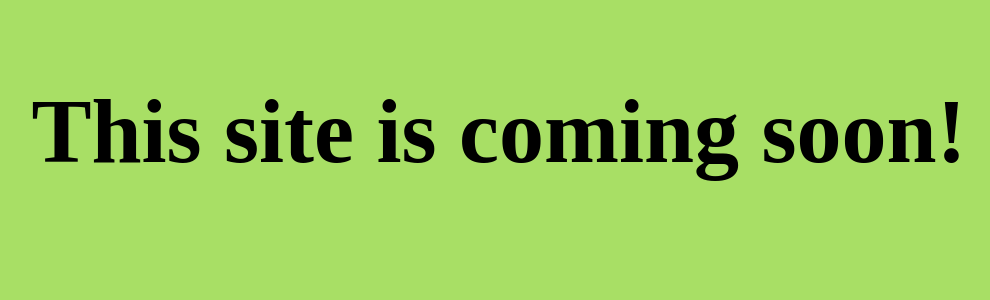
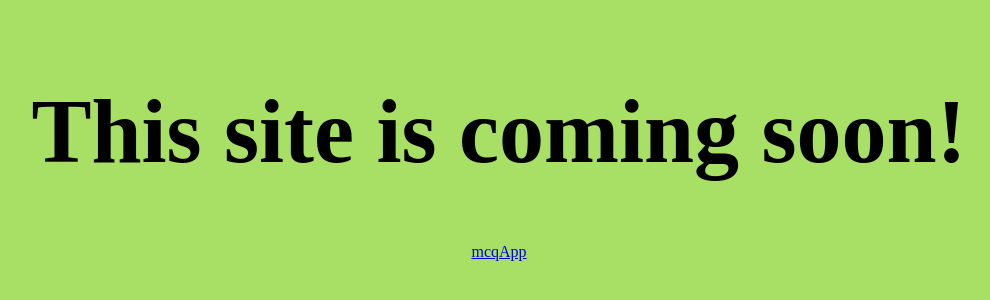
Before and after one commit to timBurgum/physicsUK, a plain HTML site: page index.html in a window 1280 px wide. Shown: the part 320-620 px from the top of the page, without its empty margins (141-1131 px from the left). Drawn offline with Linux system fonts and the light colour scheme.

Commit message:
added test link to main index

```diff
--- a/index.html
+++ b/index.html
@@ -11,5 +11,6 @@
 
     </div>
   <h1>This site is coming soon!</h1>
+    <a href="MCQApp/mcqApp.html">mcqApp</a>
   </body>
 </html>
```
